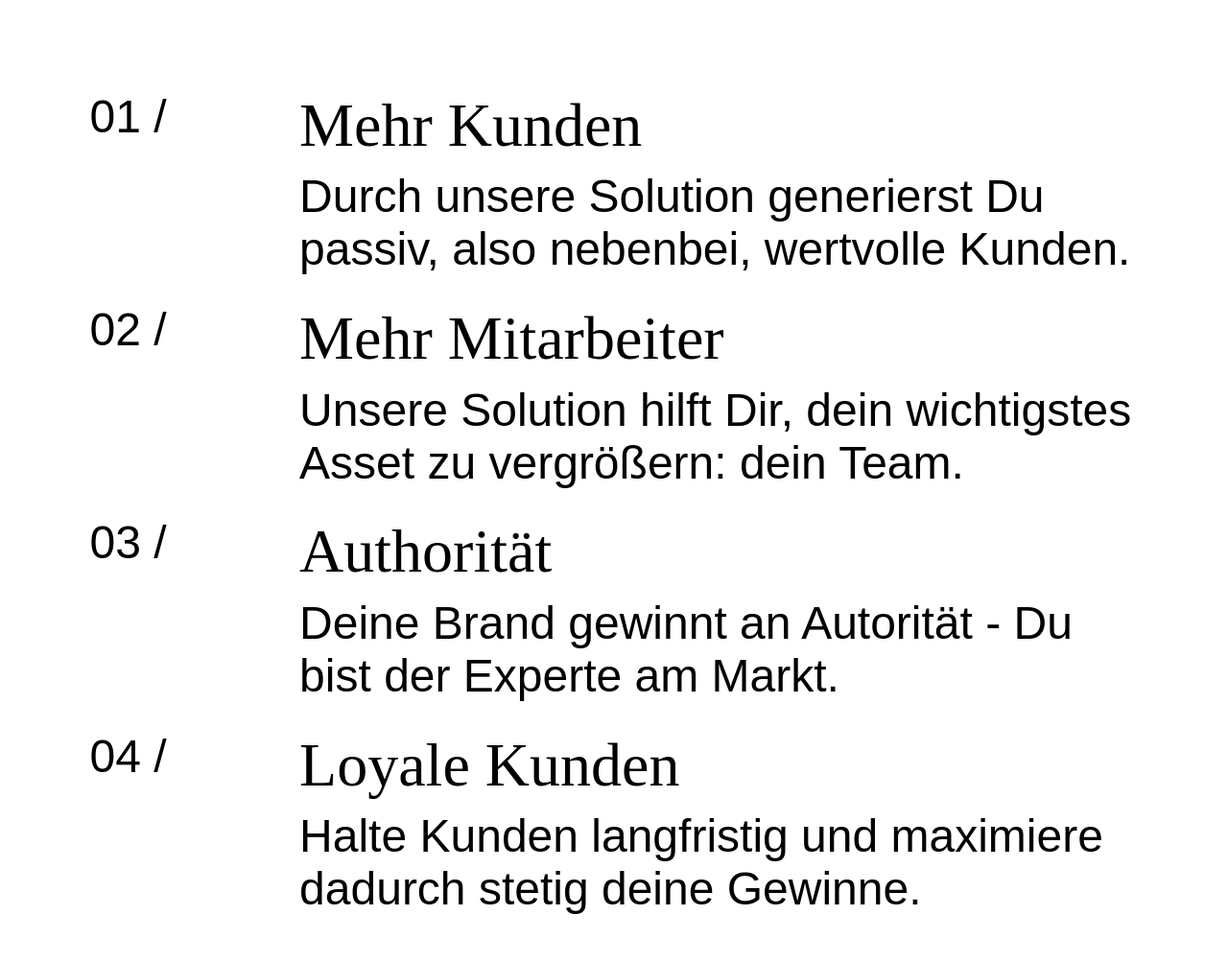
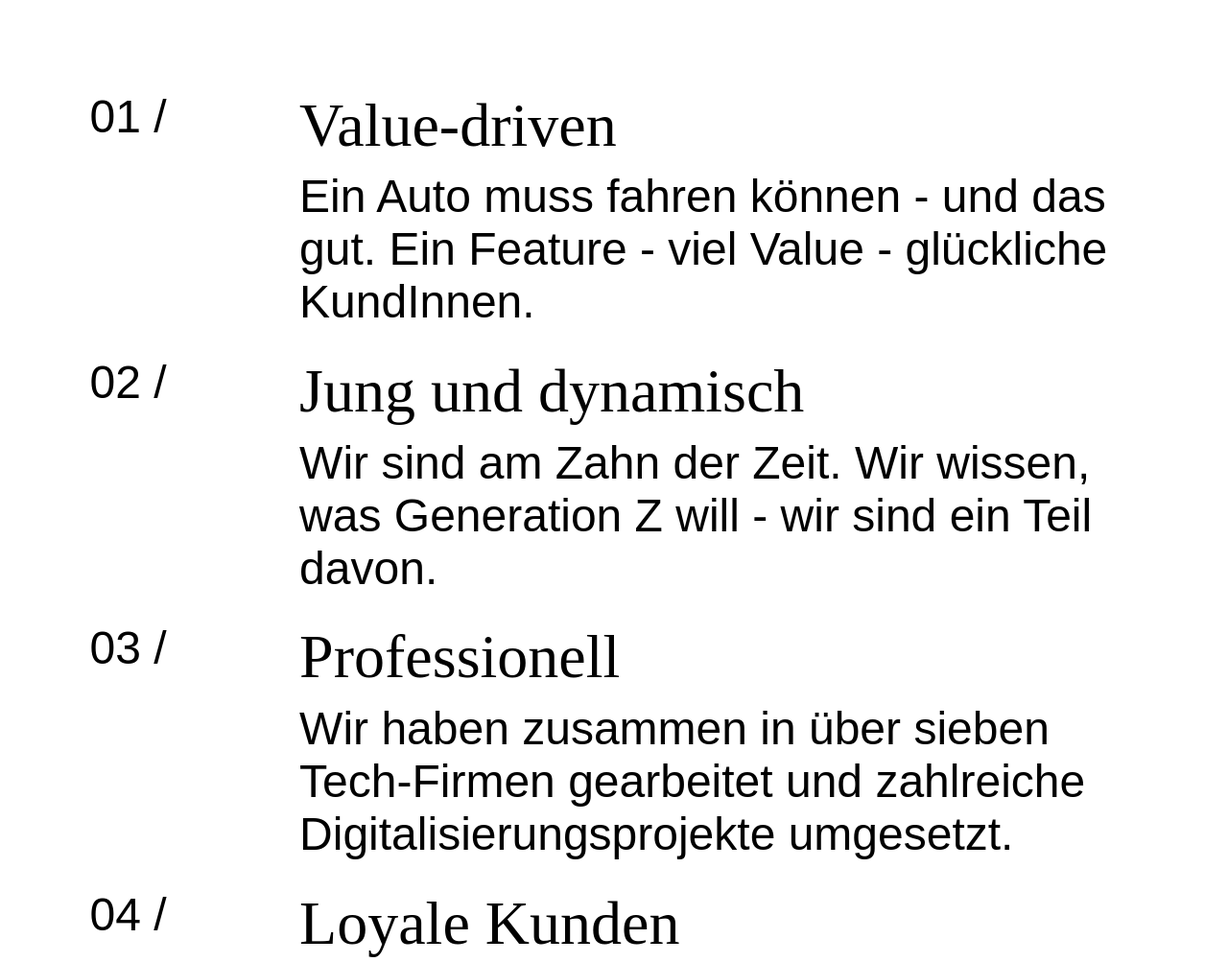
Before and after one commit to FlorianFlatscher/oneup, a plain HTML site: page index.html in a window 1280 px wide. Shown: the part 1668-2671 px from the top of the page at 96% size. Drawn offline with Linux system fonts and the light colour scheme; a web font is replaced by a local one.

Commit message:
add value

```diff
--- a/index.html
+++ b/index.html
@@ -41,22 +41,22 @@
             <div class="row">
                 <div class="cell-1">01 / </div>
                 <div class="cell-2">
-                    <div class="cell-heading">Mehr Kunden</div>
-                    <div class="cell-text">Durch unsere Solution generierst Du passiv, also nebenbei, wertvolle Kunden.</div>
+                    <div class="cell-heading">Value-driven</div>
+                    <div class="cell-text">Ein Auto muss fahren können - und das gut. Ein Feature - viel Value - glückliche KundInnen.</div>
                 </div>
             </div>
             <div class="row">
                 <div class="cell-1">02 / </div>
                 <div class="cell-2">
-                    <div class="cell-heading">Mehr Mitarbeiter</div>
-                    <div class="cell-text">Unsere Solution hilft Dir, dein wichtigstes Asset zu vergrößern: dein Team.</div>
+                    <div class="cell-heading">Jung und dynamisch</div>
+                    <div class="cell-text">Wir sind am Zahn der Zeit. Wir wissen, was Generation Z will - wir sind ein Teil davon.</div>
                 </div>
             </div>
             <div class="row">
                 <div class="cell-1">03 / </div>
                 <div class="cell-2">
-                    <div class="cell-heading">Authorität</div>
-                    <div class="cell-text">Deine Brand gewinnt an Autorität - Du bist der Experte am Markt.</div>
+                    <div class="cell-heading">Professionell</div>
+                    <div class="cell-text">Wir haben zusammen in über sieben Tech-Firmen gearbeitet und zahlreiche Digitalisierungsprojekte umgesetzt.</div>
                 </div>
             </div>
             <div class="row">
```
